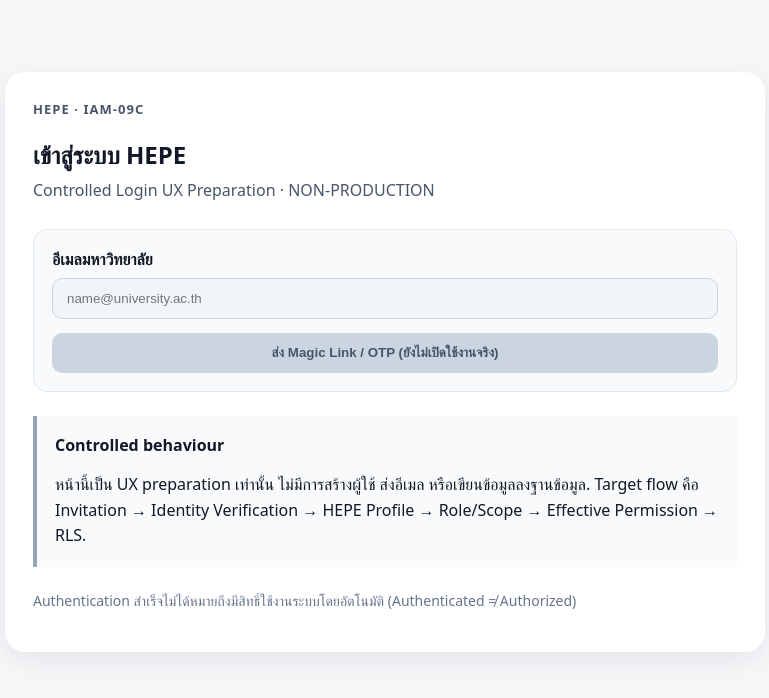
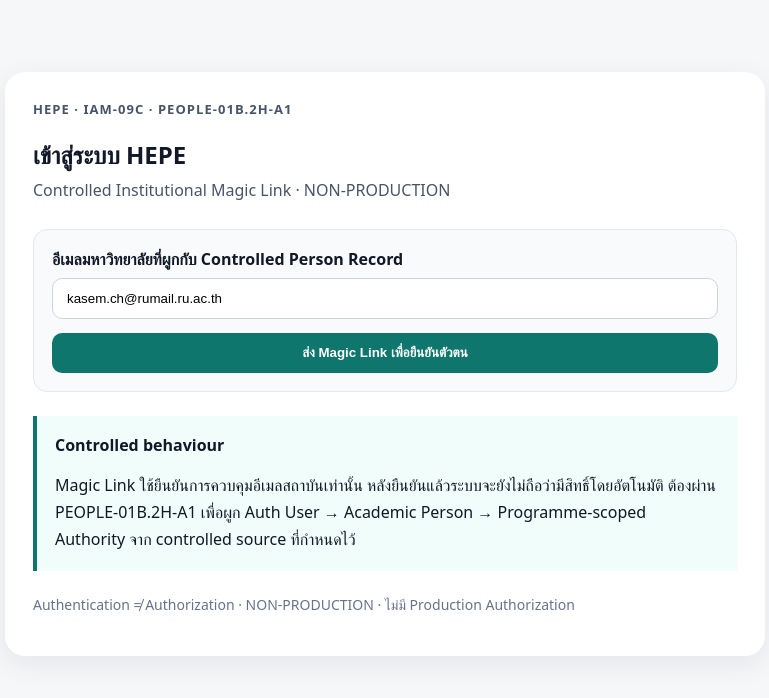
Before and after one commit to kasemch/hepe-ui-prototype, a Next.js app: page /login in a window 1280 px wide. Shown: the top 698 px of the page, without its empty margins (255-1024 px from the left). Built offline with nearby package versions, Linux system fonts and the light colour scheme; no server answers.

Commit message:
feat(iam): enable controlled institutional magic-link login for 01B2H-A1

```diff
--- a/app/login/page.tsx
+++ b/app/login/page.tsx
@@ -1,30 +1,85 @@
+"use client";
+
+import { useMemo, useState } from "react";
+import { createBrowserClient } from "@supabase/ssr";
+
+const CONTROLLED_EMAIL = "kasem.ch@rumail.ru.ac.th";
+
 export default function LoginPage() {
+  const [sending, setSending] = useState(false);
+  const [sent, setSent] = useState(false);
+  const [error, setError] = useState("");
+
+  const supabase = useMemo(() => {
+    const url = process.env.NEXT_PUBLIC_SUPABASE_URL;
+    const key = process.env.NEXT_PUBLIC_SUPABASE_PUBLISHABLE_KEY;
+    if (!url || !key) return null;
+    return createBrowserClient(url, key);
+  }, []);
+
+  async function sendMagicLink() {
+    if (!supabase || sending) return;
+    setSending(true);
+    setError("");
+
+    const redirectTo = `${window.location.origin}/auth/callback?next=${encodeURIComponent("/user-access/activate")}`;
+    const { error: otpError } = await supabase.auth.signInWithOtp({
+      email: CONTROLLED_EMAIL,
+      options: {
+        emailRedirectTo: redirectTo,
+        shouldCreateUser: true,
+      },
+    });
+
+    if (otpError) {
+      setError(otpError.message || "ไม่สามารถส่ง Magic Link ได้");
+      setSending(false);
+      return;
+    }
+
+    setSent(true);
+    setSending(false);
+  }
+
   return (
     <main style={{maxWidth:760,margin:"48px auto",padding:24}}>
       <section style={{background:"white",borderRadius:20,padding:28,boxShadow:"0 8px 28px rgba(15,23,42,.08)"}}>
-        <div style={{fontSize:13,fontWeight:700,letterSpacing:".08em",color:"#475569"}}>HEPE · IAM-09C</div>
+        <div style={{fontSize:13,fontWeight:700,letterSpacing:".08em",color:"#475569"}}>HEPE · IAM-09C · PEOPLE-01B.2H-A1</div>
         <h1 style={{marginBottom:8}}>เข้าสู่ระบบ HEPE</h1>
-        <p style={{marginTop:0,color:"#475569"}}>Controlled Login UX Preparation · NON-PRODUCTION</p>
+        <p style={{marginTop:0,color:"#475569"}}>Controlled Institutional Magic Link · NON-PRODUCTION</p>
 
         <div style={{marginTop:28,padding:18,border:"1px solid #e2e8f0",borderRadius:14,background:"#f8fafc"}}>
-          <label htmlFor="email" style={{display:"block",fontWeight:700,marginBottom:8}}>อีเมลมหาวิทยาลัย</label>
-          <input id="email" name="email" type="email" placeholder="name@university.ac.th" disabled
-            style={{width:"100%",boxSizing:"border-box",padding:"12px 14px",border:"1px solid #cbd5e1",borderRadius:10,background:"#f1f5f9"}} />
-          <button disabled style={{marginTop:14,width:"100%",padding:"12px 16px",border:0,borderRadius:10,fontWeight:700,background:"#cbd5e1",color:"#475569"}}>
-            ส่ง Magic Link / OTP (ยังไม่เปิดใช้งานจริง)
+          <label htmlFor="email" style={{display:"block",fontWeight:700,marginBottom:8}}>อีเมลมหาวิทยาลัยที่ผูกกับ Controlled Person Record</label>
+          <input
+            id="email"
+            name="email"
+            type="email"
+            value={CONTROLLED_EMAIL}
+            readOnly
+            style={{width:"100%",boxSizing:"border-box",padding:"12px 14px",border:"1px solid #cbd5e1",borderRadius:10,background:"#fff"}}
+          />
+          <button
+            type="button"
+            onClick={sendMagicLink}
+            disabled={!supabase || sending || sent}
+            style={{marginTop:14,width:"100%",padding:"12px 16px",border:0,borderRadius:10,fontWeight:700,background:sent?"#bbf7d0":"#0f766e",color:sent?"#166534":"white",cursor:sent?"default":"pointer"}}
+          >
+            {sent ? "ส่ง Magic Link แล้ว — กรุณาเปิดอีเมล" : sending ? "กำลังส่ง..." : "ส่ง Magic Link เพื่อยืนยันตัวตน"}
           </button>
+          {!supabase && <p style={{color:"#b91c1c",marginBottom:0}}>Runtime Supabase binding ยังไม่พร้อมใน Preview นี้</p>}
+          {error && <p style={{color:"#b91c1c",marginBottom:0}}>{error}</p>}
         </div>
 
-        <div style={{marginTop:24,padding:18,borderLeft:"4px solid #94a3b8",background:"#f8fafc"}}>
+        <div style={{marginTop:24,padding:18,borderLeft:"4px solid #0f766e",background:"#f0fdfa"}}>
           <strong>Controlled behaviour</strong>
-          <p style={{marginBottom:0,lineHeight:1.6}}>
-            หน้านี้เป็น UX preparation เท่านั้น ไม่มีการสร้างผู้ใช้ ส่งอีเมล หรือเขียนข้อมูลลงฐานข้อมูล.
-            Target flow คือ Invitation → Identity Verification → HEPE Profile → Role/Scope → Effective Permission → RLS.
+          <p style={{marginBottom:0,lineHeight:1.7}}>
+            Magic Link ใช้ยืนยันการควบคุมอีเมลสถาบันเท่านั้น หลังยืนยันแล้วระบบจะยังไม่ถือว่ามีสิทธิ์โดยอัตโนมัติ
+            ต้องผ่าน PEOPLE-01B.2H-A1 เพื่อผูก Auth User → Academic Person → Programme-scoped Authority จาก controlled source ที่กำหนดไว้
           </p>
         </div>
 
         <p style={{marginTop:24,fontSize:14,color:"#64748b"}}>
-          Authentication สำเร็จไม่ได้หมายถึงมีสิทธิ์ใช้งานระบบโดยอัตโนมัติ (Authenticated ≠ Authorized)
+          Authentication ≠ Authorization · NON-PRODUCTION · ไม่มี Production Authorization
         </p>
       </section>
     </main>
```
